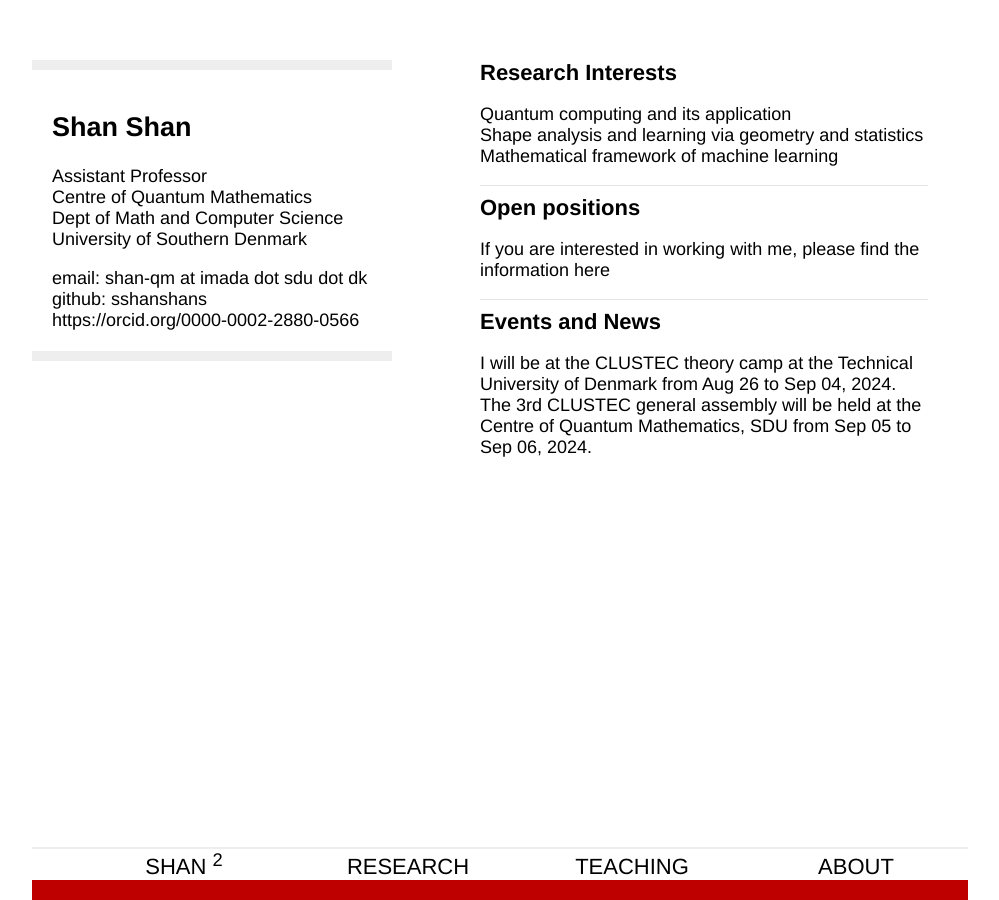
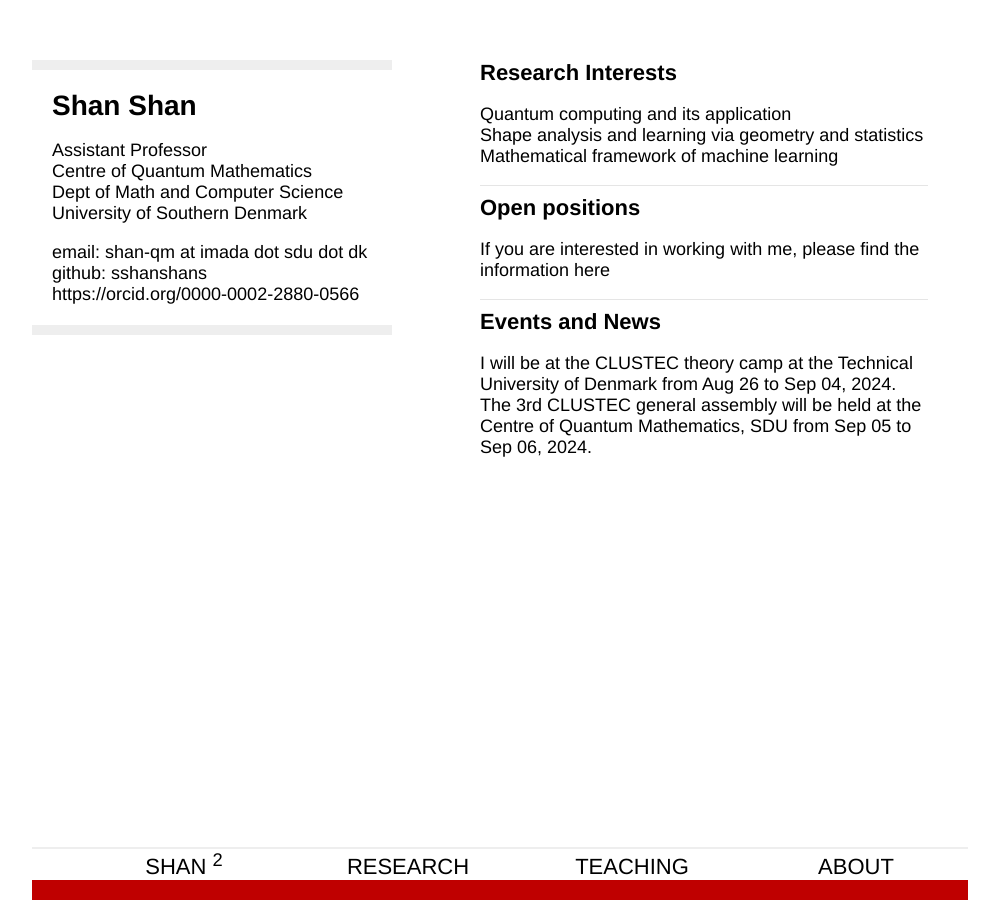
Before and after one commit to sshanshans/sshanshans.github.io, a Jekyll site: the page built from index.md, in a window 1280 px wide. Shown: the whole page, without its empty margins (160-1159 px from the left). Built offline with Jekyll 4.4.1, drawn with Linux system fonts in a browser that asks for light colours.

```diff
--- a/_layouts/default.html
+++ b/_layouts/default.html
@@ -20,7 +20,7 @@
       </nav>
 
       <header>
-      	<h2>Shan Shan</h2>
+      	<h1>Shan Shan</h1>
         <p>Assistant Professor <br>
 	Centre of Quantum Mathematics <br>
         Dept of Math and Computer Science <br>
```
